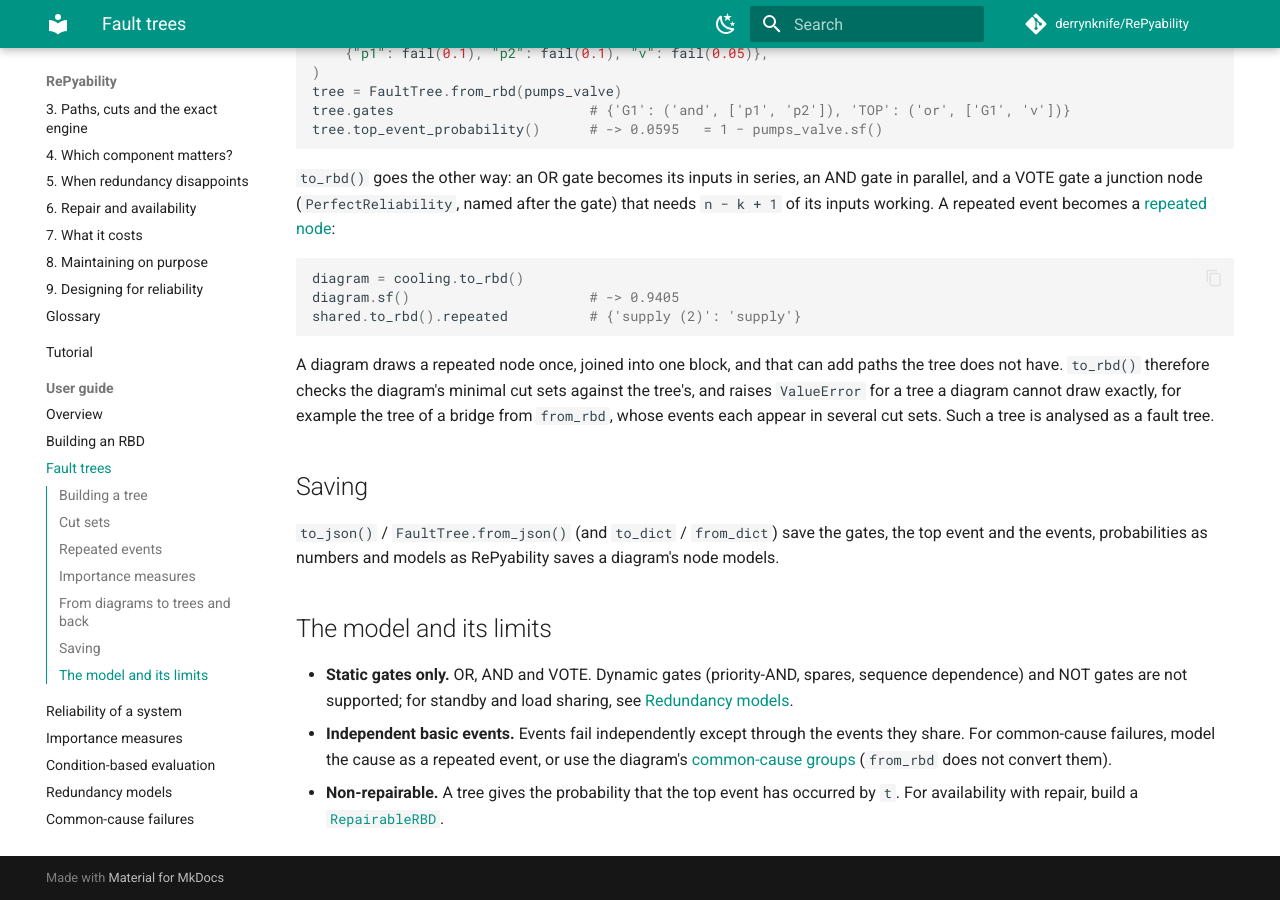
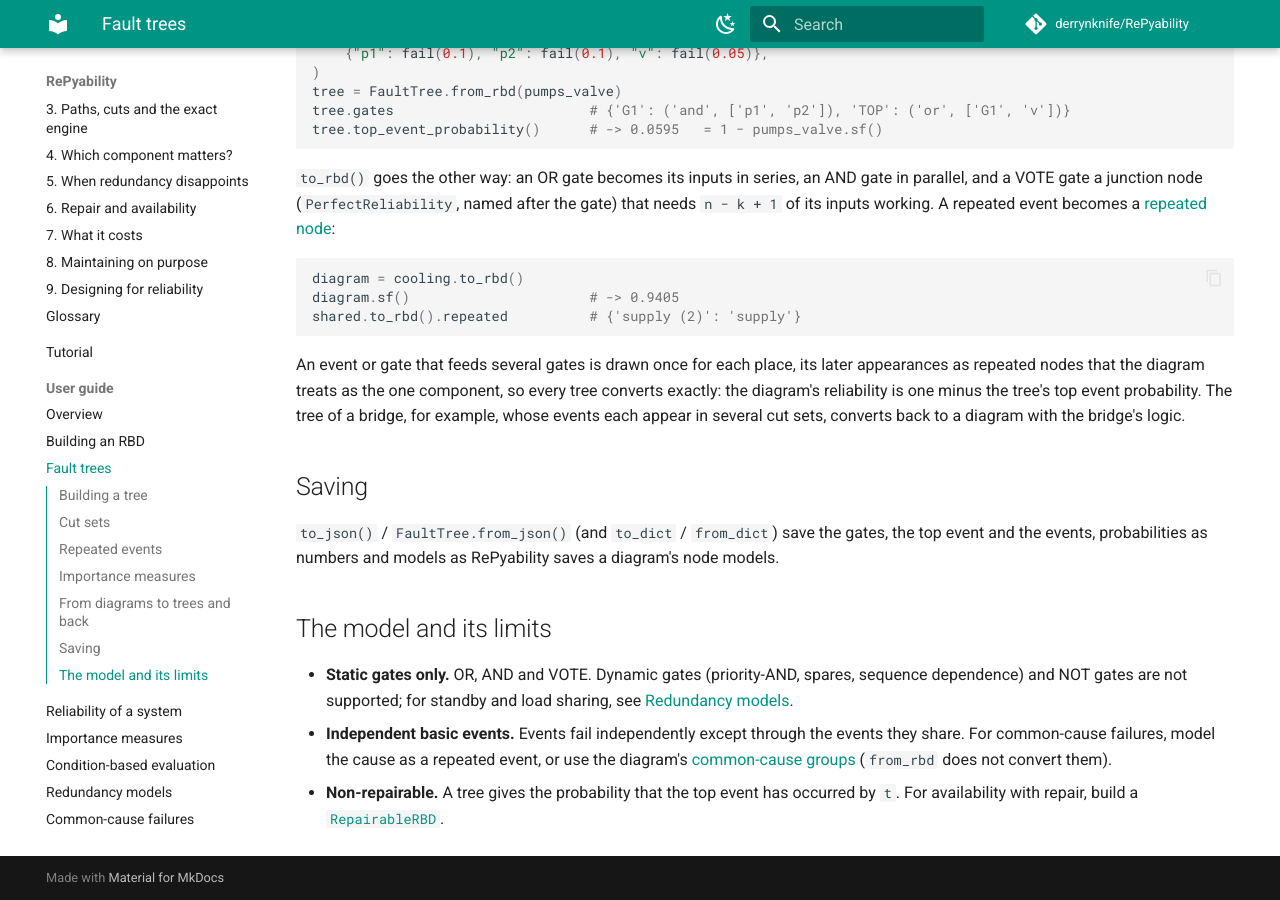
Before and after one commit to derrynknife/RePyability, an MkDocs documentation site: the page built from docs/guide/fault-trees.md, in a window 1280 px wide and 900 px high, scrolled down 3210 px. Built offline with MkDocs 1.6.1 and Material for MkDocs 9.7.7, drawn with Linux system fonts in a browser that asks for light colours; comment, search, counter and statistics services are not loaded.

Commit message:
Fault tree analysis (#39)
Completes the FaultTree work: static fault trees with OR, AND and VOTE
gates over basic events (probabilities or lifetime models), repeated
events and shared gates, evaluated exactly by the diagrams' engine;
cut and path sets, ranked cut sets, the five importance measures,
conversion from and to NonRepairableRBD (every tree converts exactly
now that repeated nodes keep a diagram's logic), and JSON saving.

The guide's conversion section now says every tree converts, and the
CHANGELOG entry is added. Full suite: 2225 passed, 97% coverage; strict
docs build and the Learn pages' formula and diagram checks pass.

Co-Authored-By: Claude Opus 5.5 <noreply@anthropic.com>
Claude-Session: https://claude.ai/code/session_01NUGaeQXKxjjiQ1ULT1ApXS

````diff
--- a/docs/guide/fault-trees.md
+++ b/docs/guide/fault-trees.md
@@ -171,12 +171,12 @@ diagram.sf()                      # -> 0.9405
 shared.to_rbd().repeated          # {'supply (2)': 'supply'}
 ```
 
-A diagram draws a repeated node once, joined into one block, and that can
-add paths the tree does not have. `to_rbd()` therefore checks the diagram's
-minimal cut sets against the tree's, and raises `ValueError` for a tree a
-diagram cannot draw exactly, for example the tree of a bridge from
-`from_rbd`, whose events each appear in several cut sets. Such a tree is
-analysed as a fault tree.
+An event or gate that feeds several gates is drawn once for each place,
+its later appearances as repeated nodes that the diagram treats as the one
+component, so every tree converts exactly: the diagram's reliability is one
+minus the tree's top event probability. The tree of a bridge, for example,
+whose events each appear in several cut sets, converts back to a diagram
+with the bridge's logic.
 
 ## Saving
 
````
Also changed, not shown: CHANGELOG.md (+22 -0 lines).
